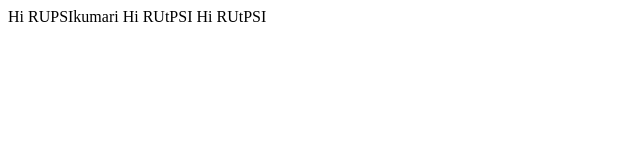
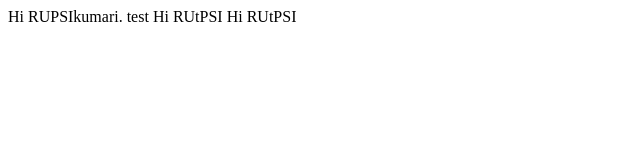
Before and after one commit to rupsikumari/test, a plain HTML site: page WebContent/WEB-INF/index.html in a window 1280 px wide. Shown: the full height of the page, 0-640 px from the left. Drawn offline with Linux system fonts and the light colour scheme.

Commit message:
conflict

```diff
--- a/WebContent/WEB-INF/index.html
+++ b/WebContent/WEB-INF/index.html
@@ -6,7 +6,7 @@
 
 </head>
 <body>
- Hi RUPSIkumari
+ Hi RUPSIkumari. test
  Hi RUtPSI
  Hi RUtPSI
 </body>
```
